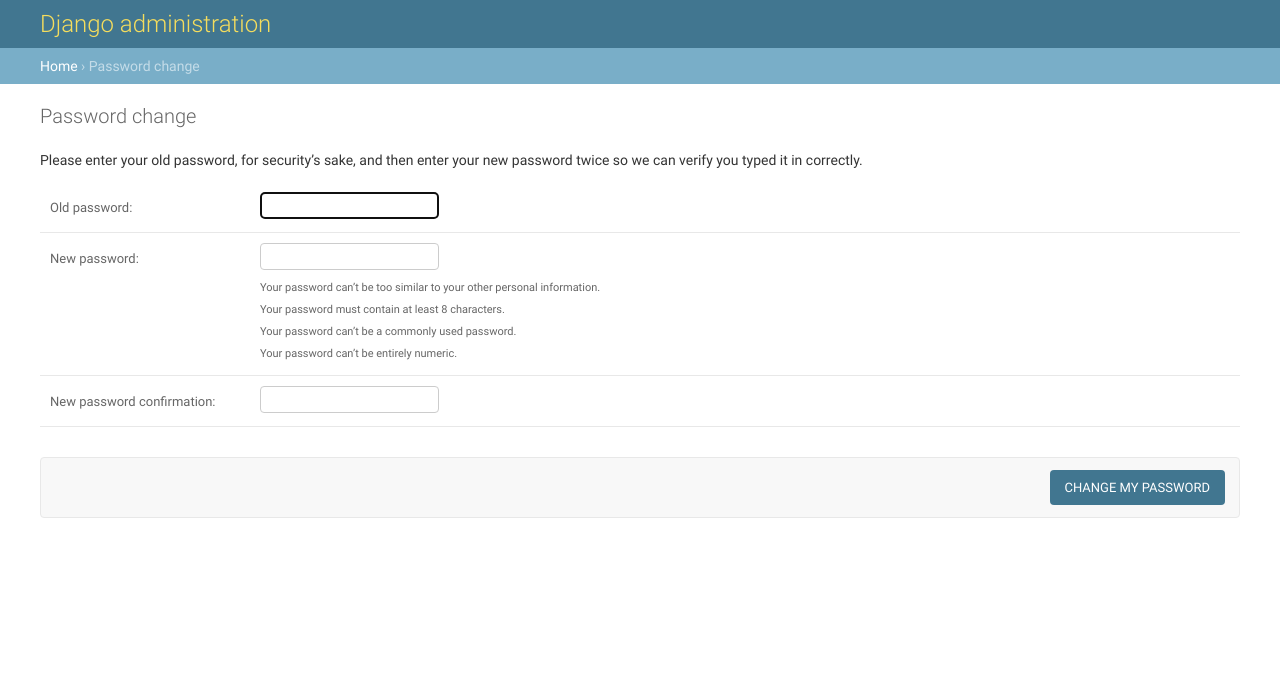
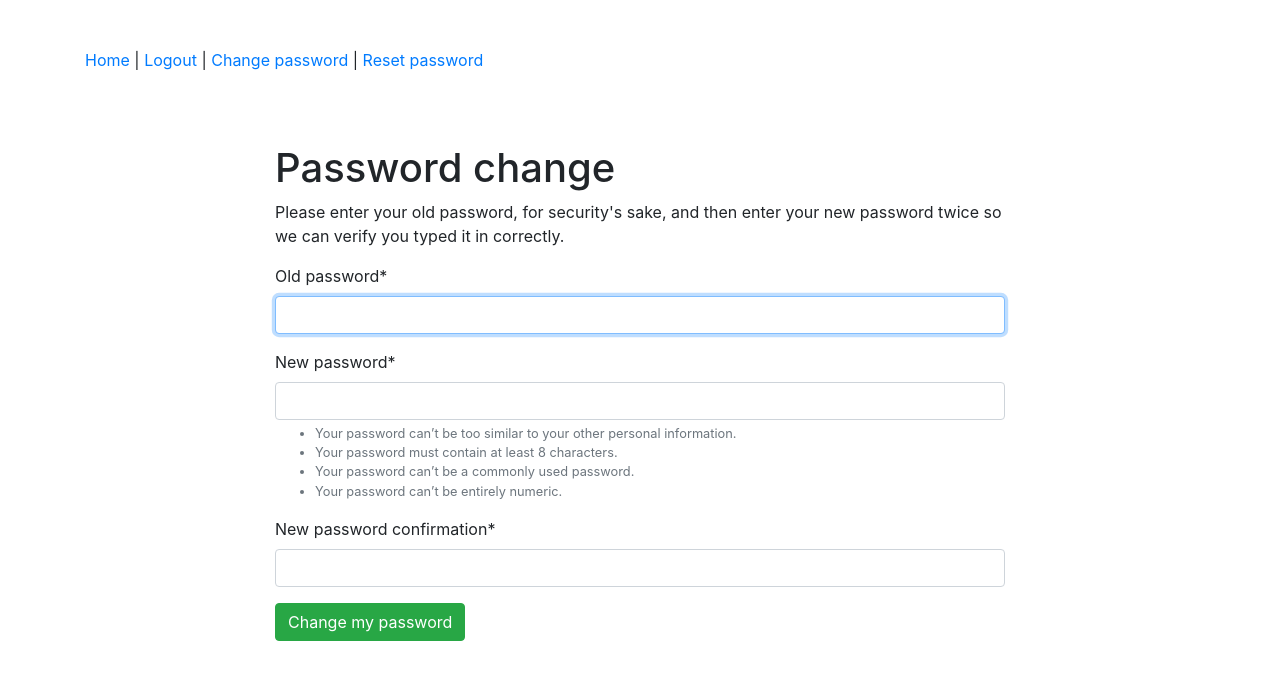
Before and after one commit to asis2016/django-newspaper-app, a Django app: page /users/password_change/ in a window 1280 px wide. Shown: the top 680 px of the page. Run offline with Django 3.2, Linux system fonts and the light colour scheme; a user stored in the database is signed in; some libraries are stand-ins or nearby versions.

Commit message:
Django password change and resert functionality added.

```diff
--- a/newspaper_project/settings.py
+++ b/newspaper_project/settings.py
@@ -136,3 +136,4 @@
 LOGOUT_REDIRECT_URL='home'
 
 CRISPY_TEMPLATE_PACK = 'bootstrap4'
+EMAIL_BACKEND = 'django.core.mail.backends.console.EmailBackend'
--- a/templates/base.html
+++ b/templates/base.html
@@ -15,7 +15,18 @@
 </head>
 <body>
 <div class="container pt-5">
-    <div class="row">
+    <!-- Navigation-->
+    <div class="row pb-5">
+        <div class="col">
+            <a href="{% url 'home' %}">Home</a>
+            {% if user.is_authenticated %}
+            | <a href="{% url 'logout' %}">Logout</a>
+            | <a href="{% url 'password_change' %}">Change password</a>
+            | <a href="{% url 'password_reset' %}">Reset password</a>
+            {% endif %}
+        </div>
+    </div>
+    <div class="row pt-4">
         <div class="col-8 offset-2">
             {% block content %}
             {% endblock %}
--- a/templates/home.html
+++ b/templates/home.html
@@ -5,9 +5,6 @@
     <!-- welcoming user -->
     {% if user.is_authenticated %}
         <p>Welcome, {{ user.username }}</p>
-        <p>
-            <a href="{% url 'logout' %}">Log out</a>
-        </p>
     {% else %}
         <p>You are not logged in.</p>
         <p>
--- /dev/null
+++ b/templates/registration/password_change_done.html
@@ -0,0 +1,6 @@
+{% extends 'base.html' %}
+{% block title %}Password Change Successful{% endblock title %}
+{% block content %}
+<h1>Password change successful</h1>
+<p>Your password was changed.</p>
+{% endblock content %}
--- /dev/null
+++ b/templates/registration/password_change_form.html
@@ -0,0 +1,13 @@
+{% extends 'base.html' %}
+{% load crispy_forms_tags %}
+
+{% block content %}
+<h1>Password change</h1>
+<p>Please enter your old password, for security's sake, and then enter your
+    new password twice so we can verify you typed it in correctly.</p>
+<form method="POST">
+    {% csrf_token %}
+    {{ form | crispy }}
+    <input class="btn btn-success" type="submit" value="Change my password">
+</form>
+{% endblock %}
```
Also changed, not shown: templates/registration/password_reset_complete.html (added, +8 -0 lines), templates/registration/password_reset_confirm.html (added, +11 -0 lines), templates/registration/password_reset_done.html (added, +11 -0 lines), templates/registration/password_reset_form.html (added, +14 -0 lines), db.sqlite3.
